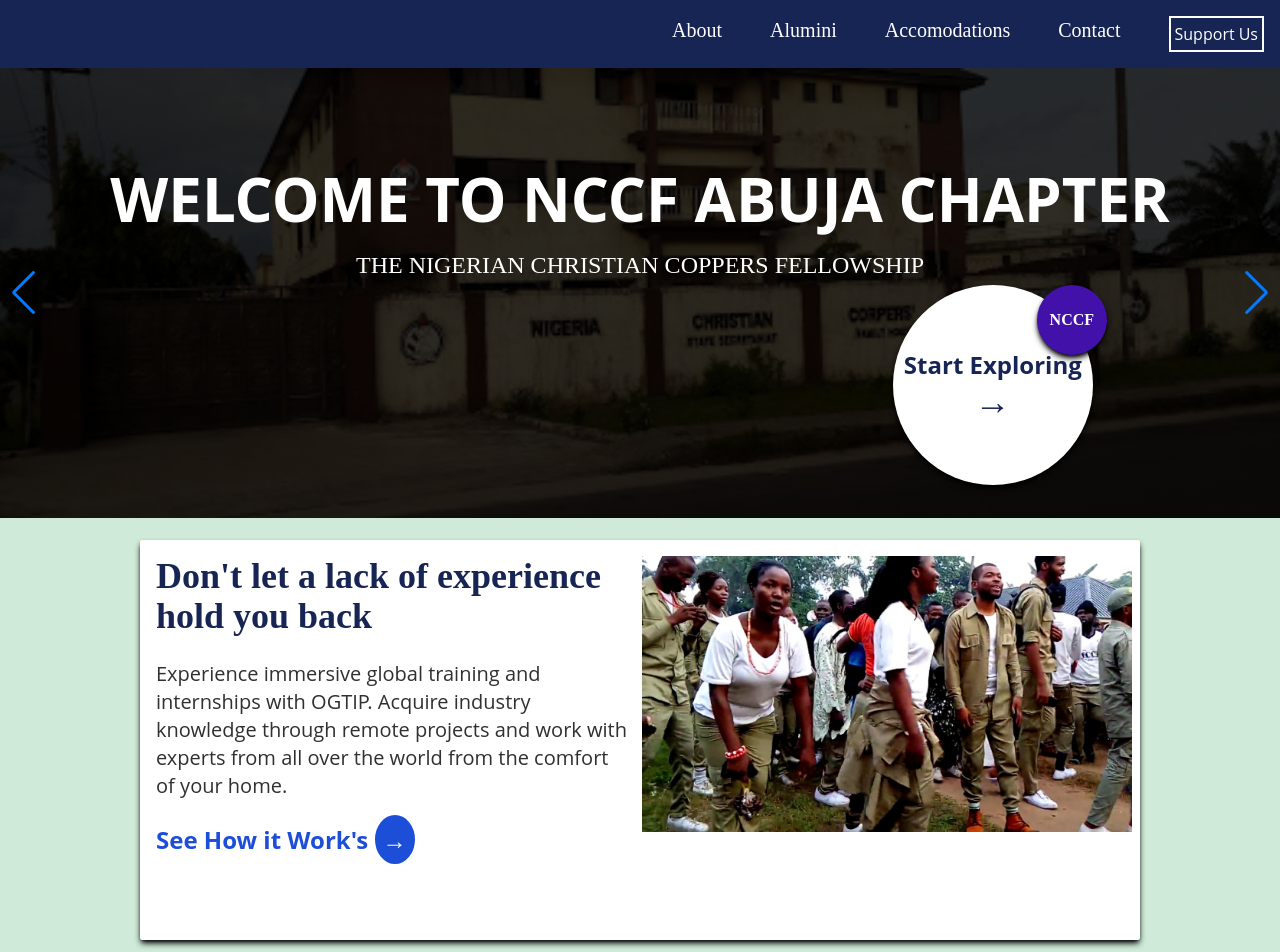
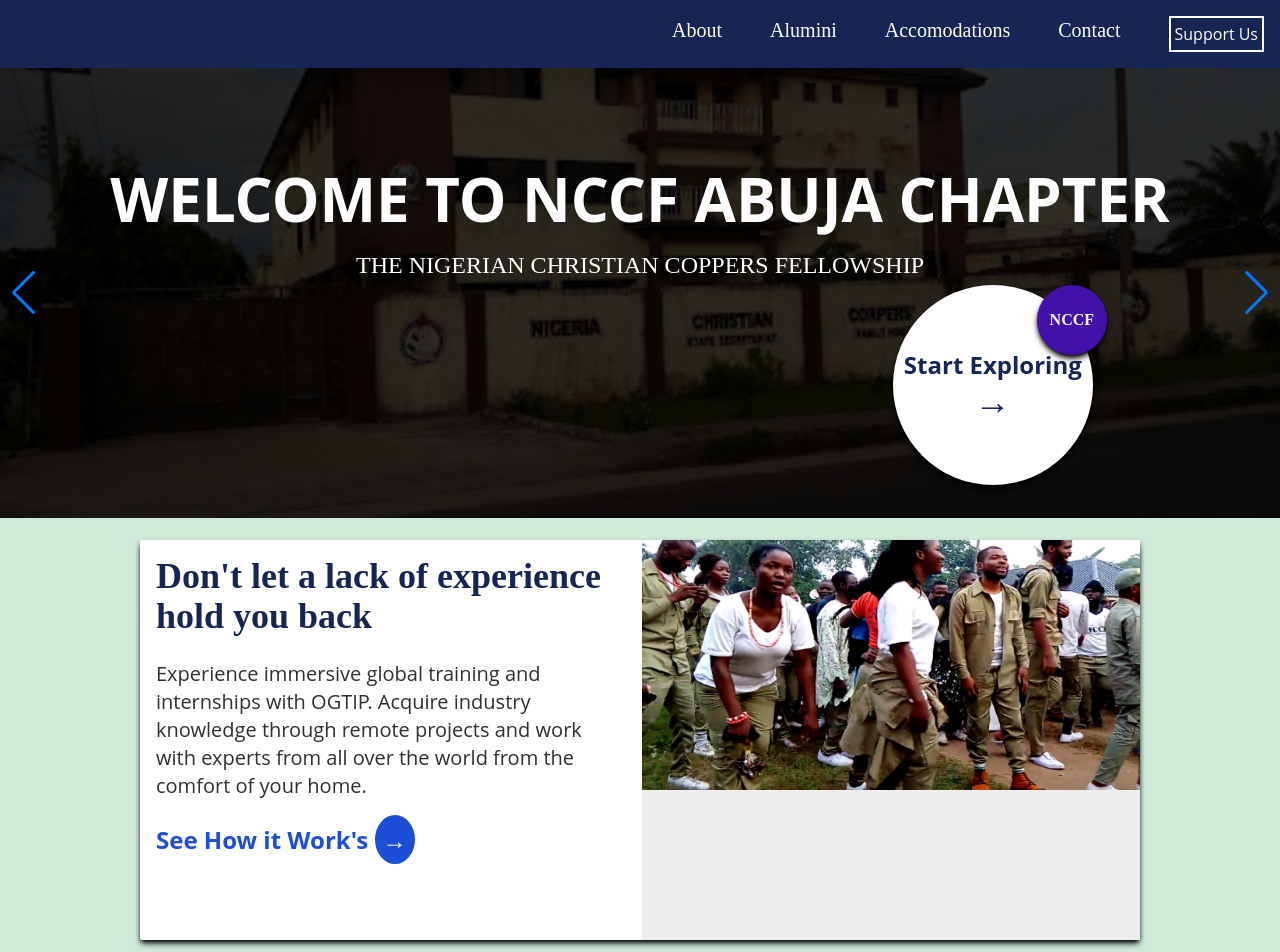
Before and after one commit to eabuo21/IT-Booking-Page, a React (Vite) app: page / in a window 1280 px wide. Shown: the top 952 px of the page. Built offline with nearby package versions, Linux system fonts and the light colour scheme; a web font is replaced by a local one.

Commit message:
changes made again

```diff
--- a/src/Components/Home/Card/Card.tsx
+++ b/src/Components/Home/Card/Card.tsx
@@ -5,8 +5,8 @@
 const CardsMop = () => {
   return (
     <>
-      <div className="items-container      w-[1000px] h-[400px]  relative top-[5rem] rounded-sm bg-white  shadow-current shadow-md  flex flex-row gap-1 justify-start items-start p-2">
-        <section className="first-inline-container   flex flex-col justify-start items-start gap-6 px-2 p-2  w-[50%] ">
+      <div className="items-container      w-[1000px] h-[400px]  relative top-[5rem] rounded-sm bg-white  shadow-current shadow-md  flex flex-row gap-1 justify-start items-start ">
+        <section className="first-inline-container   flex flex-col justify-start items-start gap-6 px-4 py-4 p-2  w-[50%] ">
           <h1 className="firsst-section-heading   text-4xl w-full font-bold  text-blue-950 text-left  font-dm">
             Don't let a lack of experience hold you back
           </h1>
@@ -23,10 +23,11 @@
         </section>
 
 
-        <section className="second=inline-container  flex flex-col gap-2    w-[50%] ">
+        <section className="second=inline-container  flex flex-col gap-2   bg-grey h-[400px] w-[50%] ">
           <div className="first-div      flex flex-col gap-3 justify-start items-start px-2"></div>
-<img src={NCCF} alt="image"className="w-full h-auto"/>
+<img src={NCCF} alt="image"className="w-full h-[250px] relative bottom-2"/>
           <div className="second-div   flex flex-row gap-4 "></div>
+
         </section>
       </div>
     </>
```
